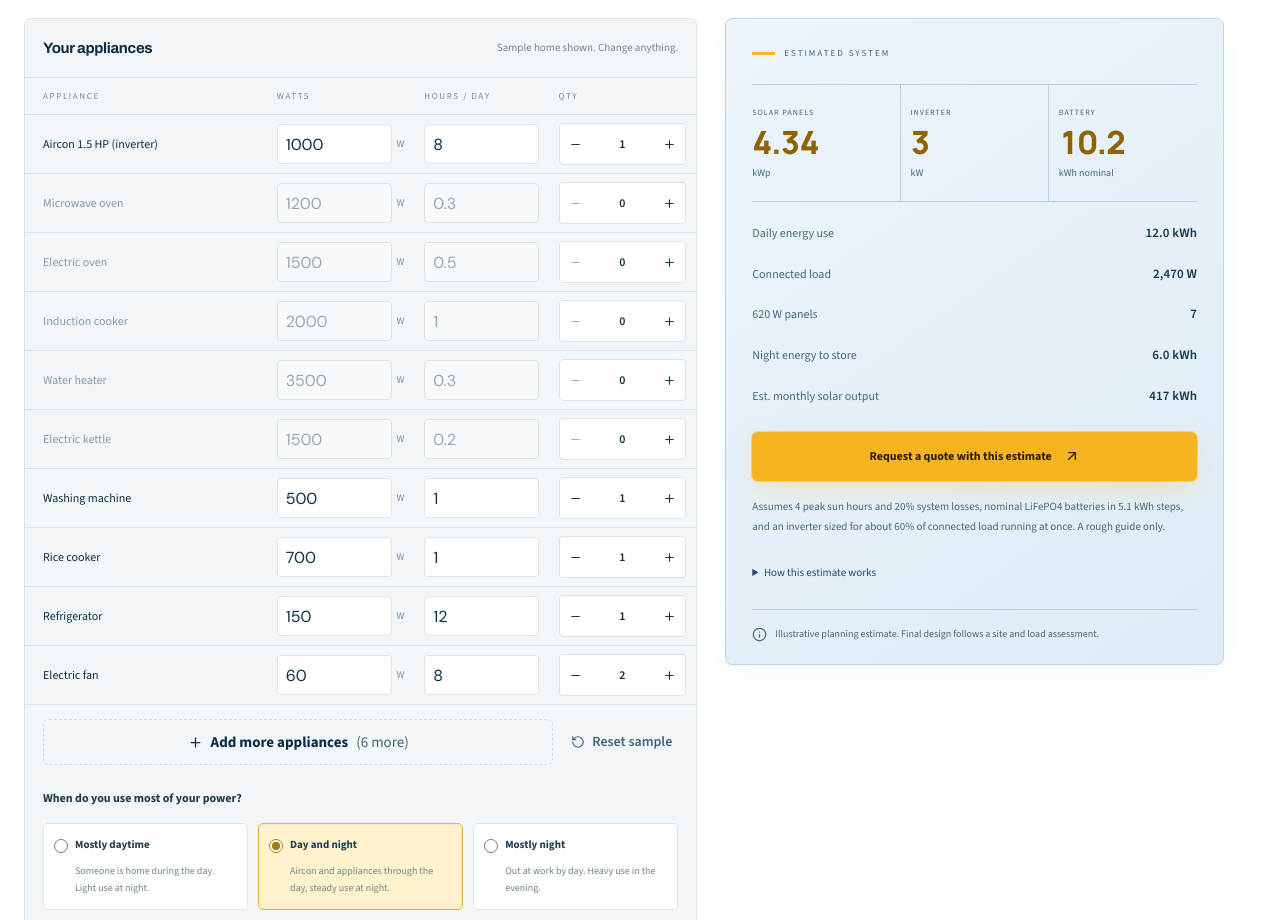
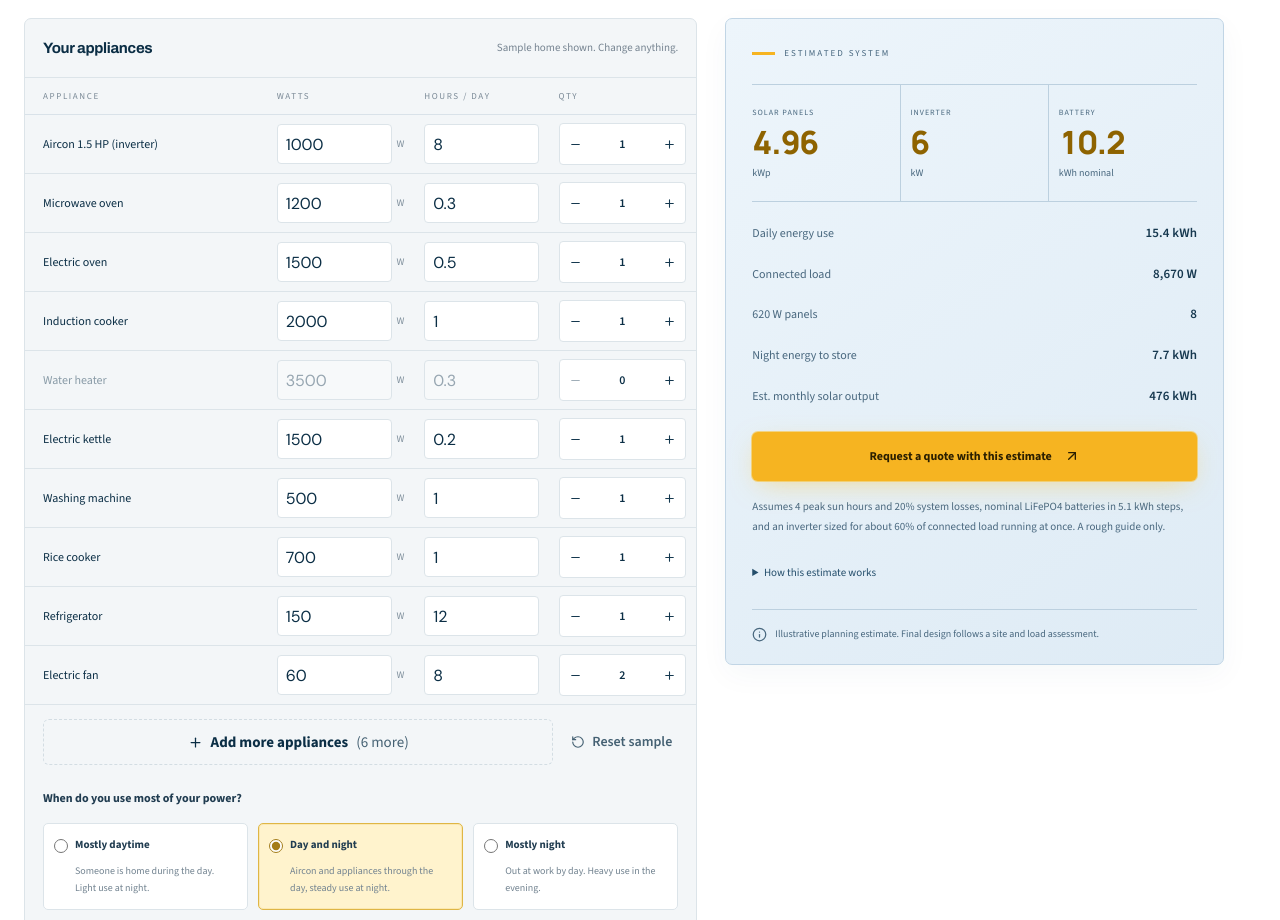
Before and after one commit to neilzkie14/aizek-renewables-web, a React (Vite) app: page / in a window 1280 px wide. Shown: the part 2460-3380 px from the top of the page. Built offline with nearby package versions, Linux system fonts and the light colour scheme.

Commit message:
Add files via upload

```diff
--- a/src/features/calculator/appliances.ts
+++ b/src/features/calculator/appliances.ts
@@ -26,11 +26,11 @@ export const usagePatterns: { id: UsagePattern; title: string; description: stri
 
 export const sampleAppliances: Appliance[] = [
   { id: 'aircon-inverter', name: 'Aircon 1.5 HP (inverter)', watts: 1000, hours: 8, quantity: 1 },
-  { id: 'microwave', name: 'Microwave oven', watts: 1200, hours: 0.3, quantity: 0 },
-  { id: 'oven', name: 'Electric oven', watts: 1500, hours: 0.5, quantity: 0 },
-  { id: 'induction', name: 'Induction cooker', watts: 2000, hours: 1, quantity: 0 },
+  { id: 'microwave', name: 'Microwave oven', watts: 1200, hours: 0.3, quantity: 1 },
+  { id: 'oven', name: 'Electric oven', watts: 1500, hours: 0.5, quantity: 1 },
+  { id: 'induction', name: 'Induction cooker', watts: 2000, hours: 1, quantity: 1 },
   { id: 'heater', name: 'Water heater', watts: 3500, hours: 0.3, quantity: 0 },
-  { id: 'kettle', name: 'Electric kettle', watts: 1500, hours: 0.2, quantity: 0 },
+  { id: 'kettle', name: 'Electric kettle', watts: 1500, hours: 0.2, quantity: 1 },
   { id: 'washer', name: 'Washing machine', watts: 500, hours: 1, quantity: 1 },
   { id: 'rice', name: 'Rice cooker', watts: 700, hours: 1, quantity: 1 },
   { id: 'fridge', name: 'Refrigerator', watts: 150, hours: 12, quantity: 1 },
```
Also changed, not shown: 1 other file (tests, documents, lock files or other folders).
